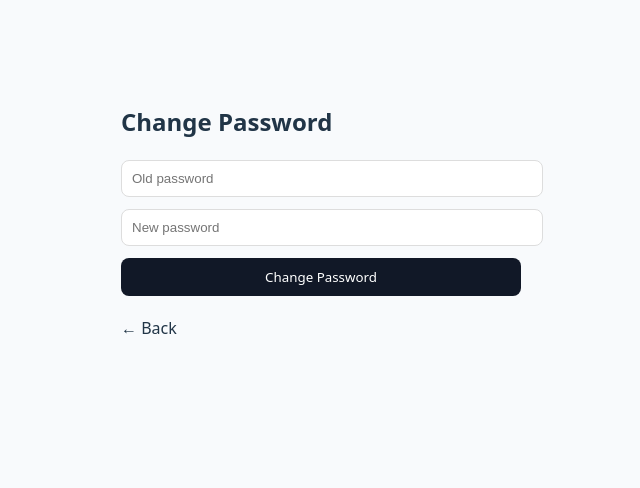
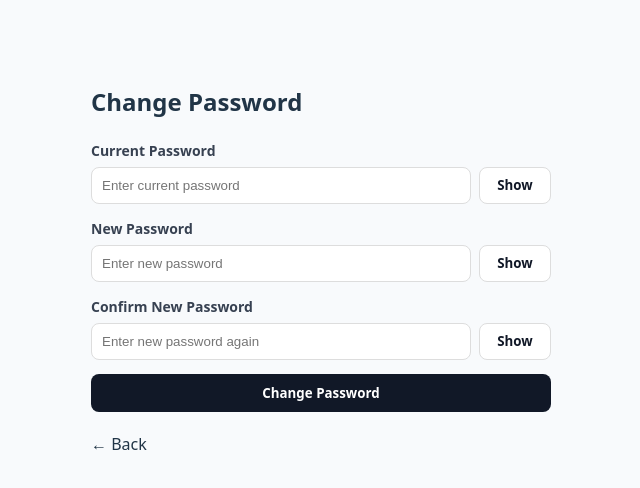
Before and after one commit to zjwang168/SouthEastSociety, a React app in the folder frontend/: page /change-password in a window 1280 px wide. Shown: the top 488 px of the page, without its empty margins (319-959 px from the left). Built offline with nearby package versions, Linux system fonts and the light colour scheme; no server answers; sample sign-in values are in the browser's storage; the HTML template or start-up script is replaced by a standard one.

Commit message:
improve change password form with confirm and show/hide

```diff
--- a/frontend/src/pages/ChangePasswordPage.tsx
+++ b/frontend/src/pages/ChangePasswordPage.tsx
@@ -7,13 +7,40 @@ export default function ChangePasswordPage() {
 
   const [oldPassword, setOldPassword] = useState("");
   const [newPassword, setNewPassword] = useState("");
+  const [confirmNewPassword, setConfirmNewPassword] = useState("");
+
+  const [showOldPassword, setShowOldPassword] = useState(false);
+  const [showNewPassword, setShowNewPassword] = useState(false);
+  const [showConfirmNewPassword, setShowConfirmNewPassword] = useState(false);
+
   const [loading, setLoading] = useState(false);
   const [msg, setMsg] = useState<string | null>(null);
 
   async function submit(e: React.FormEvent) {
     e.preventDefault();
+    setMsg(null);
+
+    if (!oldPassword.trim() || !newPassword.trim() || !confirmNewPassword.trim()) {
+      setMsg("Please fill in all password fields.");
+      return;
+    }
+
+    if (newPassword.length < 6) {
+      setMsg("New password must be at least 6 characters.");
+      return;
+    }
+
+    if (newPassword !== confirmNewPassword) {
+      setMsg("New password and confirm password do not match.");
+      return;
+    }
+
+    if (oldPassword === newPassword) {
+      setMsg("New password must be different from the old password.");
+      return;
+    }
+
     setLoading(true);
-    setMsg(null);
 
     try {
       await api.post("/auth/change-password", {
@@ -26,37 +53,83 @@ export default function ChangePasswordPage() {
       setTimeout(() => {
         nav("/dashboard");
       }, 1500);
-
     } catch (e: any) {
       setMsg(e?.response?.data?.detail ?? "Failed to change password");
+    } finally {
+      setLoading(false);
     }
-
-    setLoading(false);
   }
 
   return (
-    <div style={{ maxWidth: 400, margin: "60px auto", padding: 24, fontFamily: "system-ui" }}>
-      <h2>Change Password</h2>
+    <div
+      style={{
+        maxWidth: 460,
+        margin: "60px auto",
+        padding: 24,
+        fontFamily: "system-ui",
+      }}
+    >
+      <h2 style={{ marginTop: 0 }}>Change Password</h2>
 
       <form onSubmit={submit}>
-        <div style={{ marginBottom: 12 }}>
+        <div style={field}>
+          <label style={label}>Current Password</label>
+          <div style={passwordRow}>
             <input
-            type="password"
-            placeholder="Old password"
+              type={showOldPassword ? "text" : "password"}
+              placeholder="Enter current password"
               value={oldPassword}
               onChange={(e) => setOldPassword(e.target.value)}
-            style={input}
+              style={passwordInput}
             />
+            <button
+              type="button"
+              onClick={() => setShowOldPassword((v) => !v)}
+              style={toggleBtn}
+            >
+              {showOldPassword ? "Hide" : "Show"}
+            </button>
+          </div>
         </div>
 
-        <div style={{ marginBottom: 12 }}>
+        <div style={field}>
+          <label style={label}>New Password</label>
+          <div style={passwordRow}>
             <input
-            type="password"
-            placeholder="New password"
+              type={showNewPassword ? "text" : "password"}
+              placeholder="Enter new password"
               value={newPassword}
               onChange={(e) => setNewPassword(e.target.value)}
-            style={input}
+              style={passwordInput}
             />
+            <button
+              type="button"
+              onClick={() => setShowNewPassword((v) => !v)}
+              style={toggleBtn}
+            >
+              {showNewPassword ? "Hide" : "Show"}
+            </button>
+          </div>
+        </div>
+
+        <div style={field}>
+          <label style={label}>Confirm New Password</label>
+          <div style={passwordRow}>
+            <input
+              type={showConfirmNewPassword ? "text" : "password"}
+              placeholder="Enter new password again"
+              value={confirmNewPassword}
+              onChange={(e) => setConfirmNewPassword(e.target.value)}
+              style={passwordInput}
+            />
+            <button
+              type="button"
+              onClick={() => setShowConfirmNewPassword((v) => !v)}
+              style={toggleBtn}
+            >
+              {showConfirmNewPassword ? "Hide" : "Show"}
+            </button>
+          </div>
         </div>
 
         <button disabled={loading} style={btn}>
@@ -65,7 +138,16 @@ export default function ChangePasswordPage() {
       </form>
 
       {msg && (
-        <div style={{ marginTop: 12, color: "#444" }}>
+        <div
+          style={{
+            marginTop: 12,
+            color: msg.includes("successfully") ? "#166534" : "#b91c1c",
+            background: msg.includes("successfully") ? "#ecfdf5" : "#fef2f2",
+            border: `1px solid ${msg.includes("successfully") ? "#bbf7d0" : "#fecaca"}`,
+            borderRadius: 8,
+            padding: 12,
+          }}
+        >
           {msg}
         </div>
       )}
@@ -77,11 +159,45 @@ export default function ChangePasswordPage() {
   );
 }
 
+const field: React.CSSProperties = {
+  marginBottom: 14,
+};
+
+const label: React.CSSProperties = {
+  display: "block",
+  marginBottom: 6,
+  fontSize: 14,
+  color: "#374151",
+  fontWeight: 600,
+};
+
+const passwordRow: React.CSSProperties = {
+  display: "flex",
+  alignItems: "stretch",
+  gap: 8,
+};
+
 const input: React.CSSProperties = {
   width: "100%",
   padding: 10,
   borderRadius: 8,
   border: "1px solid #ddd",
+};
+
+const passwordInput: React.CSSProperties = {
+  ...input,
+  flex: 1,
+};
+
+const toggleBtn: React.CSSProperties = {
+  minWidth: 72,
+  padding: "0 12px",
+  borderRadius: 8,
+  border: "1px solid #ddd",
+  background: "#fff",
+  color: "#111827",
+  cursor: "pointer",
+  fontWeight: 600,
 };
 
 const btn: React.CSSProperties = {
@@ -91,4 +207,6 @@ const btn: React.CSSProperties = {
   border: "none",
   background: "#111827",
   color: "white",
+  fontWeight: 700,
+  cursor: "pointer",
 };
```
Lines whose indentation alone changed are shown as unchanged.
